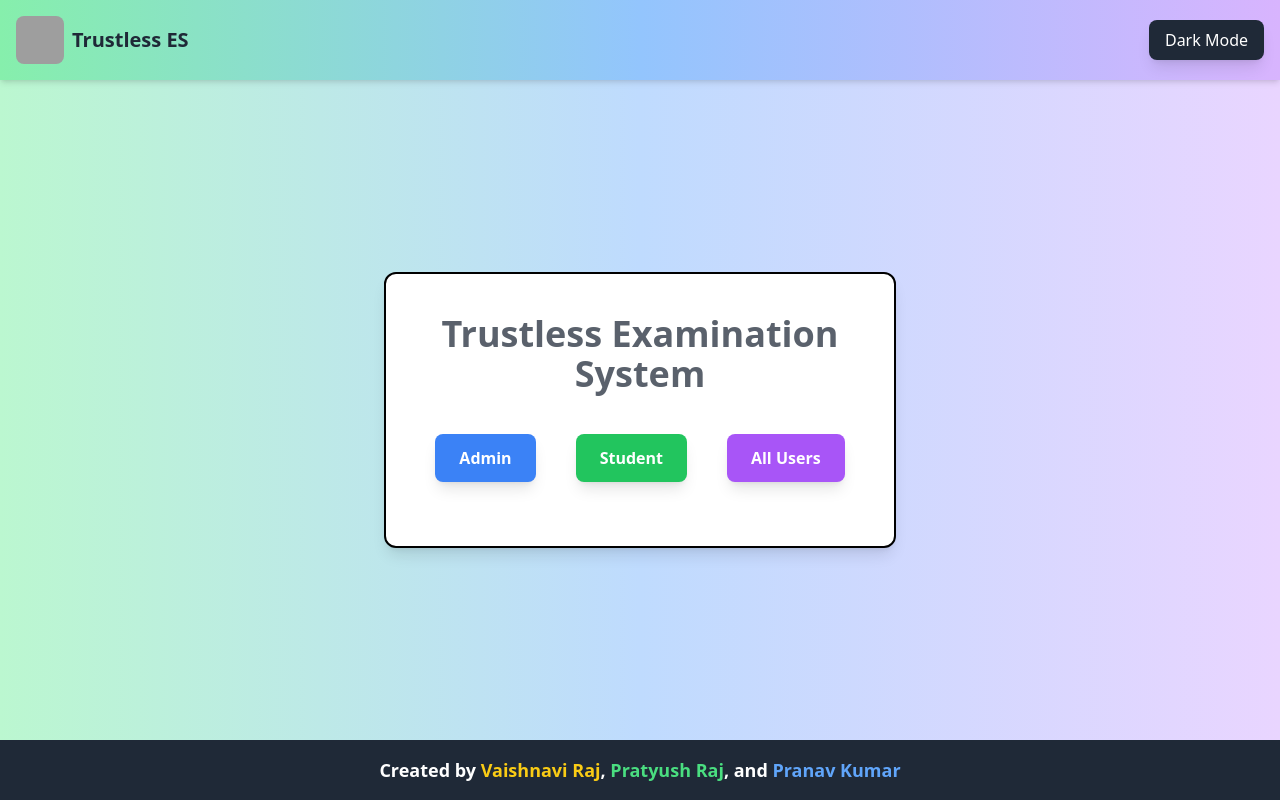
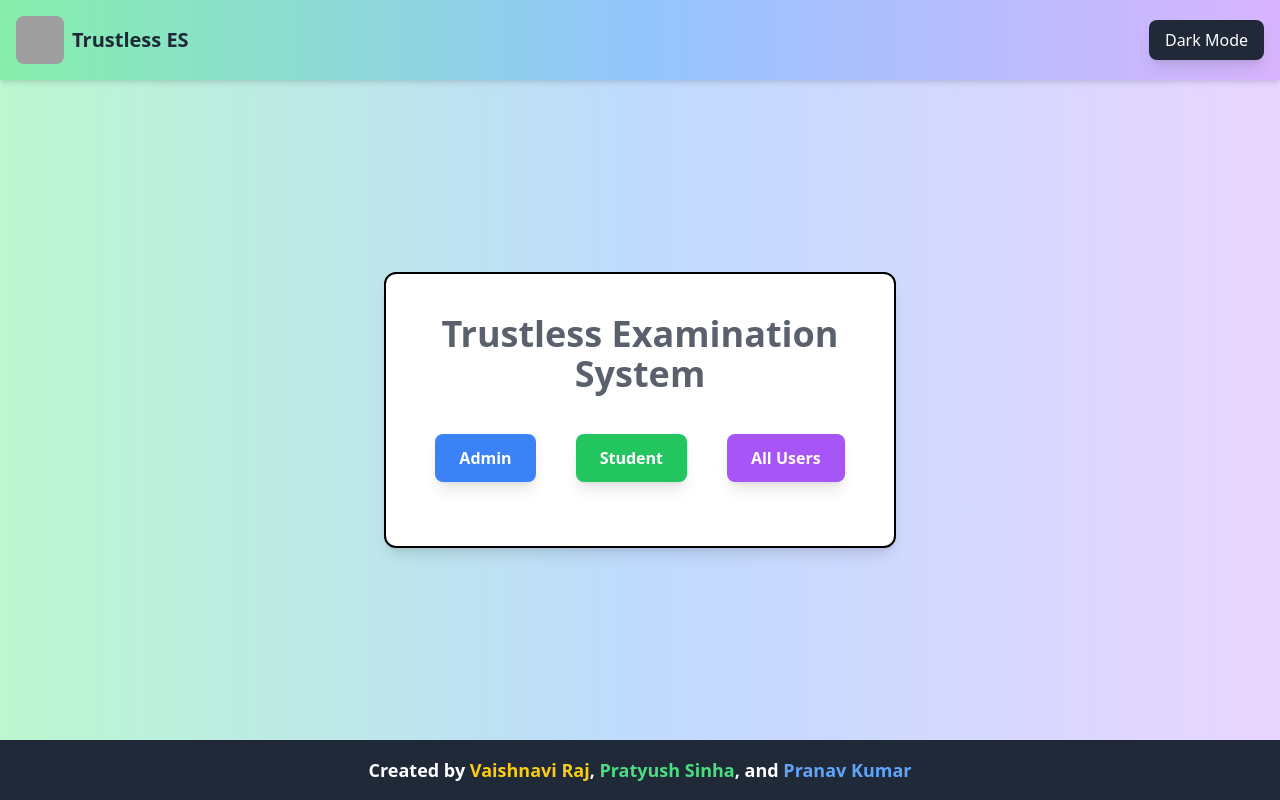
Before and after one commit to Pranavkumar2025/Trustless-Exam-Project-Frontend, a React (Vite) app: page / in a window 1280 px wide. Built offline with nearby package versions, Linux system fonts and the light colour scheme; grey boxes are pictures that could not be loaded.

Commit message:
New Commit

```diff
--- a/src/pages/LandingPage.jsx
+++ b/src/pages/LandingPage.jsx
@@ -73,7 +73,7 @@ const LandingPage = () => {
         <p className="text-lg font-semibold">
           Created by{' '}
           <span className="text-yellow-400 font-bold">Vaishnavi Raj</span>,{' '}
-          <span className="text-green-400 font-bold">Pratyush Raj</span>, and{' '}
+          <span className="text-green-400 font-bold">Pratyush Sinha</span>, and{' '}
           <span className="text-blue-400 font-bold">Pranav Kumar</span>
         </p>
       </footer>
```
